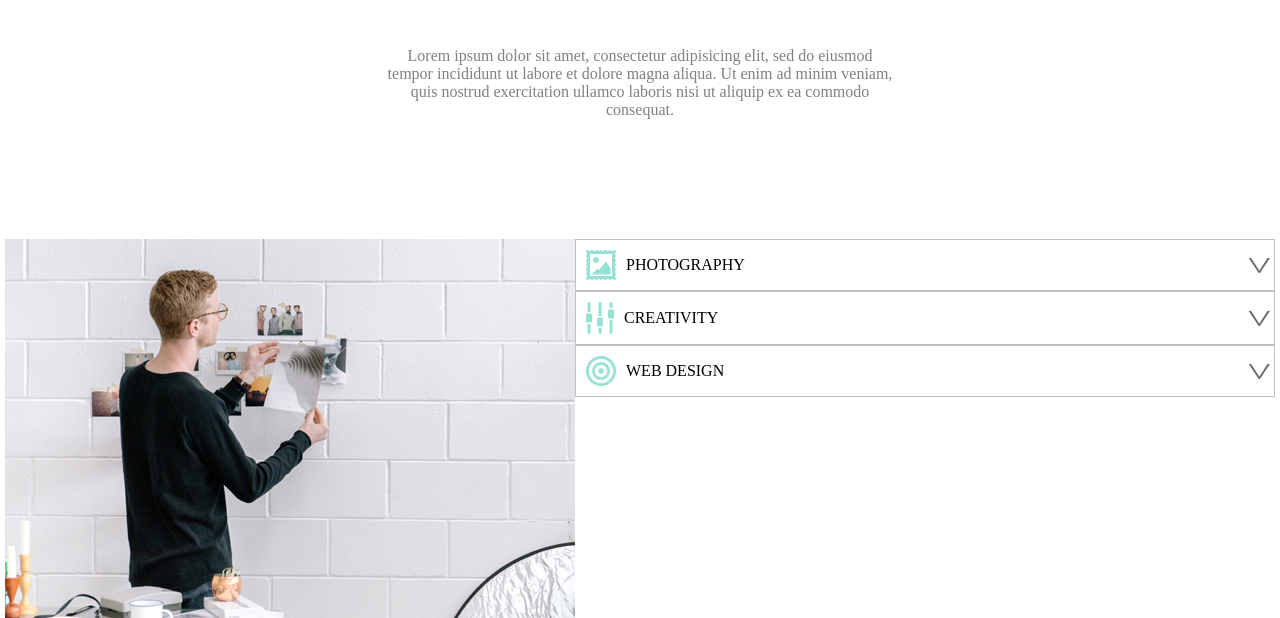
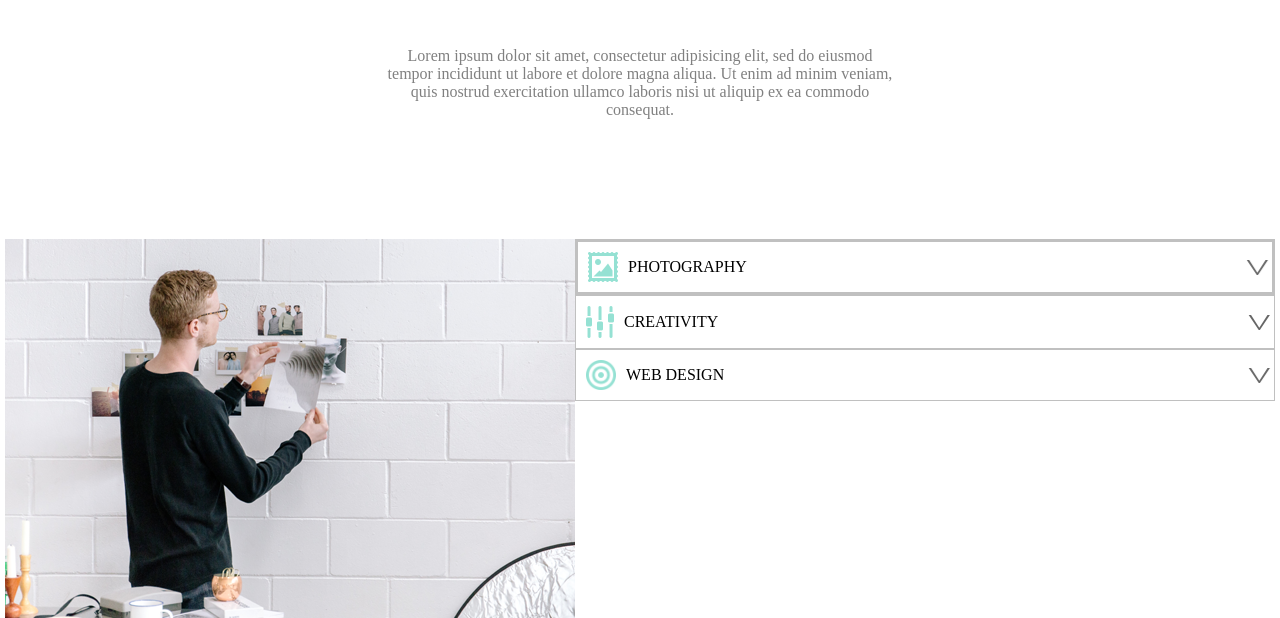
Before and after one commit to web-master4751/web-master4751.github.io, a PHP site: page / in a window 1280 px wide. Shown: the part 3876-4494 px from the top of the page. Run offline with PHP 8.4, Linux system fonts and the light colour scheme.

Commit message:
Update main.css

```diff
--- a/main.css
+++ b/main.css
@@ -226,6 +226,9 @@ nav{
   border: 1.5px solid silver;
   align-items: center;
 }
+.photo{
+  border: 3px solid silver;
+}
 .arrow{
   margin: 5px 0 0 30px;
   transform: scaleX(3) scaleY(2);
```
